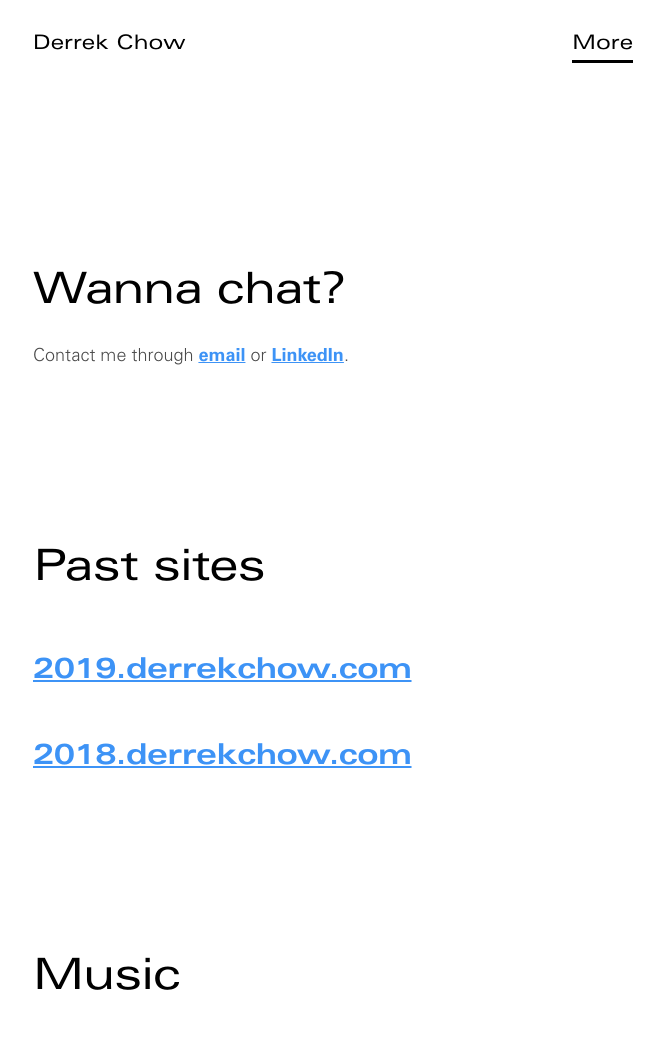
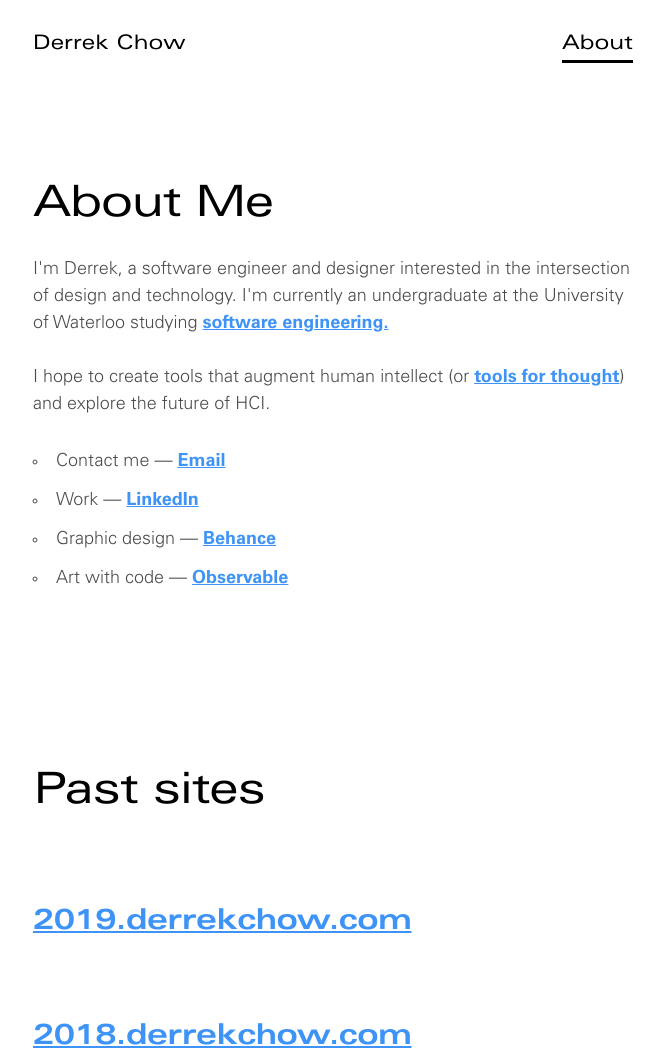
Before and after one commit to derrekchow/2020.derrekchow.com, a website: page about/index.html in a window 1280 px wide. Shown: the top 1063 px of the page, without its empty margins (307-971 px from the left). Drawn offline with nearby package versions, Linux system fonts and the light colour scheme; a web font is replaced by a local one.

Commit message:
updated about page

```diff
--- a/more/index.html
+++ b/about/index.html
@@ -40,14 +40,14 @@
 		<meta name="language" content="English">
 
 		<meta name="twitter:card" content="summary">
-		<meta name="twitter:title" content="More">
+		<meta name="twitter:title" content="About">
 
-		<meta name="og:title" content="More">
-		<meta name="og:url" content="https://derrekchow.com/more">
-		<meta name="og:site_name" content="More">
+		<meta name="og:title" content="About">
+		<meta name="og:url" content="https://derrekchow.com/about">
+		<meta name="og:site_name" content="About">
 		<meta name="og:type" content="website">
 
-		<title>Derrek Chow - More</title>
+		<title>Derrek Chow - About</title>
 
 		<!-- Global site tag (gtag.js) - Google Analytics -->
 		<script async src="https://www.googletagmanager.com/gtag/js?id=UA-102564495-1"></script>
@@ -63,22 +63,30 @@
 		<nav>
 			<span class="container">
 				<a href="../">Derrek Chow</a>
-				<a class="active" href="./">More</a>
+				<a class="active" href="./">About</a>
 			</span>
 		</nav>
 
 		<section class="container">
-			<h3>Wanna chat?</h3>
+			<h3 id="title">About Me</h3>
 			<p>
-				Contact me through <a href="mailto:me@derrekchow.com">email</a> or <a href="https://www.linkedin.com/in/derrekchow" target="_blank">LinkedIn</a>.
+				I'm Derrek, a software engineer and designer interested in the intersection of design and technology.
+				I'm currently an undergraduate at the University of Waterloo studying <a href="https://uwaterloo.ca/software-engineering/" target="_blank">software engineering.</a>
+				<br/><br/>
+				I hope to create tools that augment human intellect (or <a href="https://numinous.productions/ttft/#why-not-more-work" target="_blank">tools for thought</a>) and explore the future of HCI.
+				<br/>
+				<ul>
+					<li>Contact me — <a href="mailto:me@derrekchow.com">Email</a></li>
+					<li>Work — <a href="https://www.linkedin.com/in/derrekchow" target="_blank">LinkedIn</a></li>
+					<li>Graphic design — <a href="https://www.behance.net/derrekchow" target="_blank">Behance</a></li>
+					<li>Art with code — <a href="https://observablehq.com/collection/@derrekchow/pt-js" target="_blank">Observable</a></li>
+				</ul>
 			</p>
-
 			<div class="past">
 				<h3>Past sites</h3>
 				<h5><a href="https://2019.derrekchow.com/" target="_blank">2019.derrekchow.com</a></h5>
 				<h5><a href="https://2018.derrekchow.com/" target="_blank">2018.derrekchow.com</a></h5>
 			</div>
-
 
 			<h3>Music</h3>
 			<iframe style="border: 5px solid #05FF00" class="music" src="https://open.spotify.com/embed/user/227xetjpmjboa4xazsscy3sai/playlist/18AZmKpXH1kVdBMnOdkepI" frameborder="0" allowtransparency="true" allow="encrypted-media"></iframe>
--- a/main.scss
+++ b/main.scss
@@ -259,7 +259,7 @@ nav {
 }
 
 #more {
-	h5 {
-		padding-top: 1em;
+	#title {
+		margin-top: 2em;
 	}
 }
--- a/sitemap.xml
+++ b/sitemap.xml
@@ -16,7 +16,7 @@
         <lastmod>2019-11-11</lastmod>
     </url>
 	<url>
-        <loc>https://www.derrekchow.com/more</loc>
+        <loc>https://www.derrekchow.com/about</loc>
         <priority>0.2</priority>
         <lastmod>2019-11-011</lastmod>
     </url>
```
Also changed, not shown: flow/index.html (+1 -1 lines), fti/index.html (+1 -1 lines), index.html (+1 -1 lines), main.css, 1 other file.
